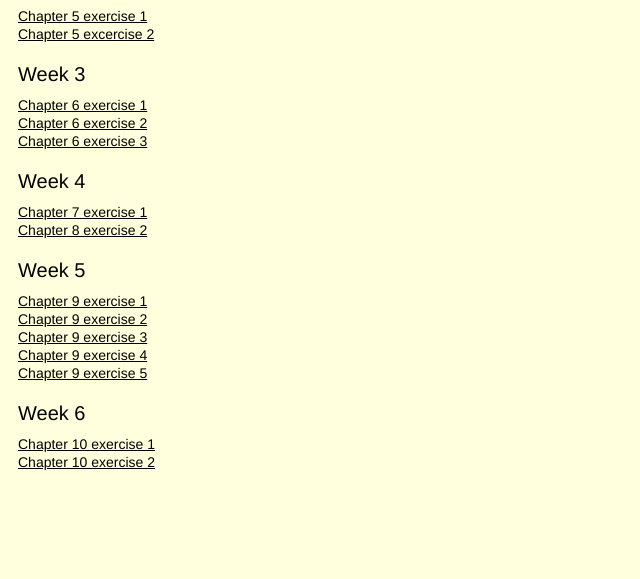
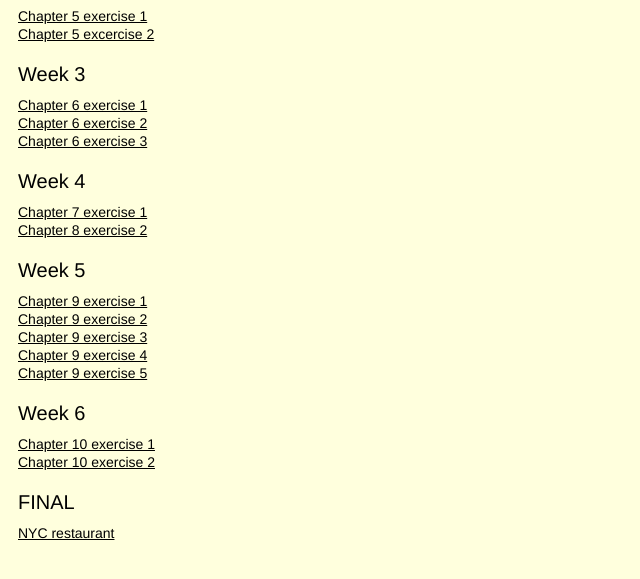
Before and after one commit to hc3030/hc3030.github.io, a plain HTML site: page index.html in a window 1280 px wide. Shown: the part 153-732 px from the top of the page, without its empty margins (0-640 px from the left). Drawn offline with nearby package versions, Linux system fonts and the light colour scheme.

Commit message:
Update index.html

```diff
--- a/index.html
+++ b/index.html
@@ -64,6 +64,9 @@
        <a href="chapter_10/07_sort_EXERCISE.html" target="_blank">Chapter 10 exercise 1</a><br>
        <a href="chapter_10/15_add_tooltip_EXERCISE.html" target="_blank">Chapter 10 exercise 2</a>
 
+        <div class="weeks">FINAL</div>
+       <a href="restaurant.html" target="_blank">NYC restaurant</a><br>
+
         <script type="text/javascript">
         </script>
     </body>
```
